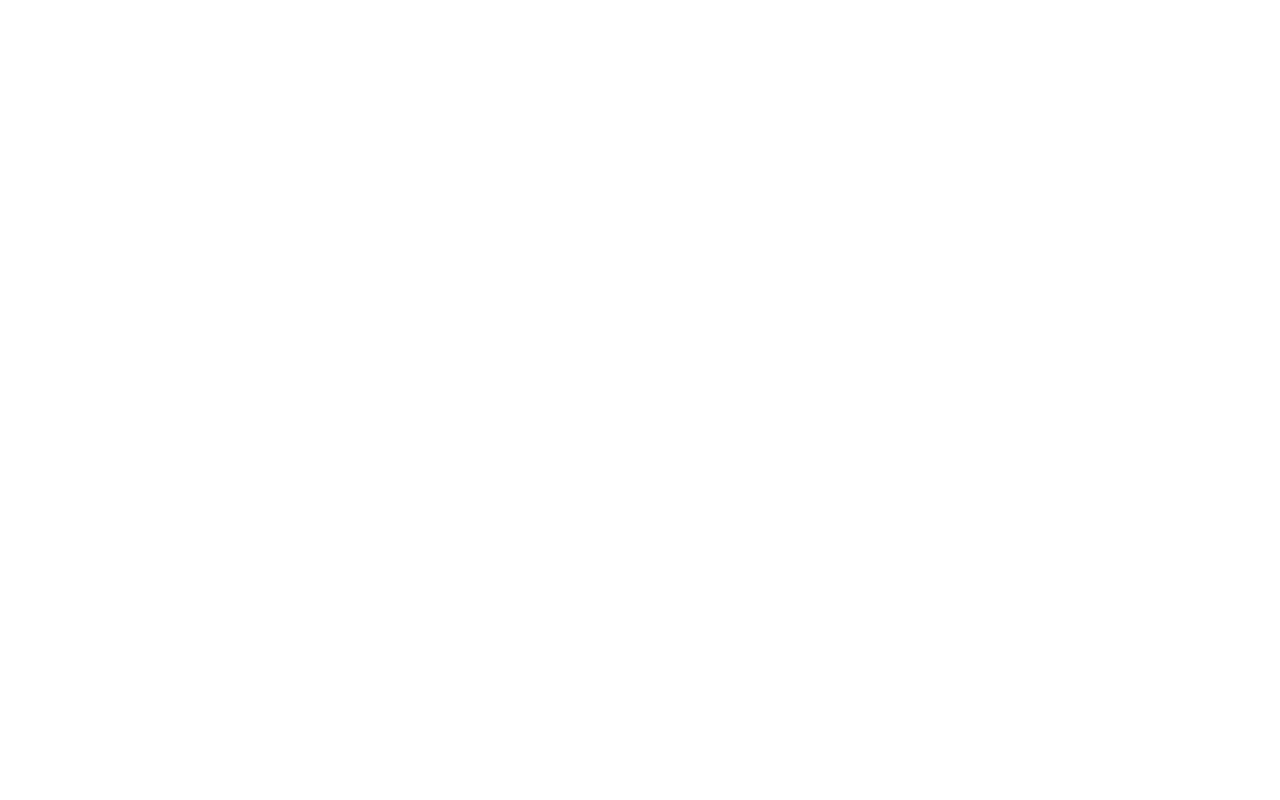
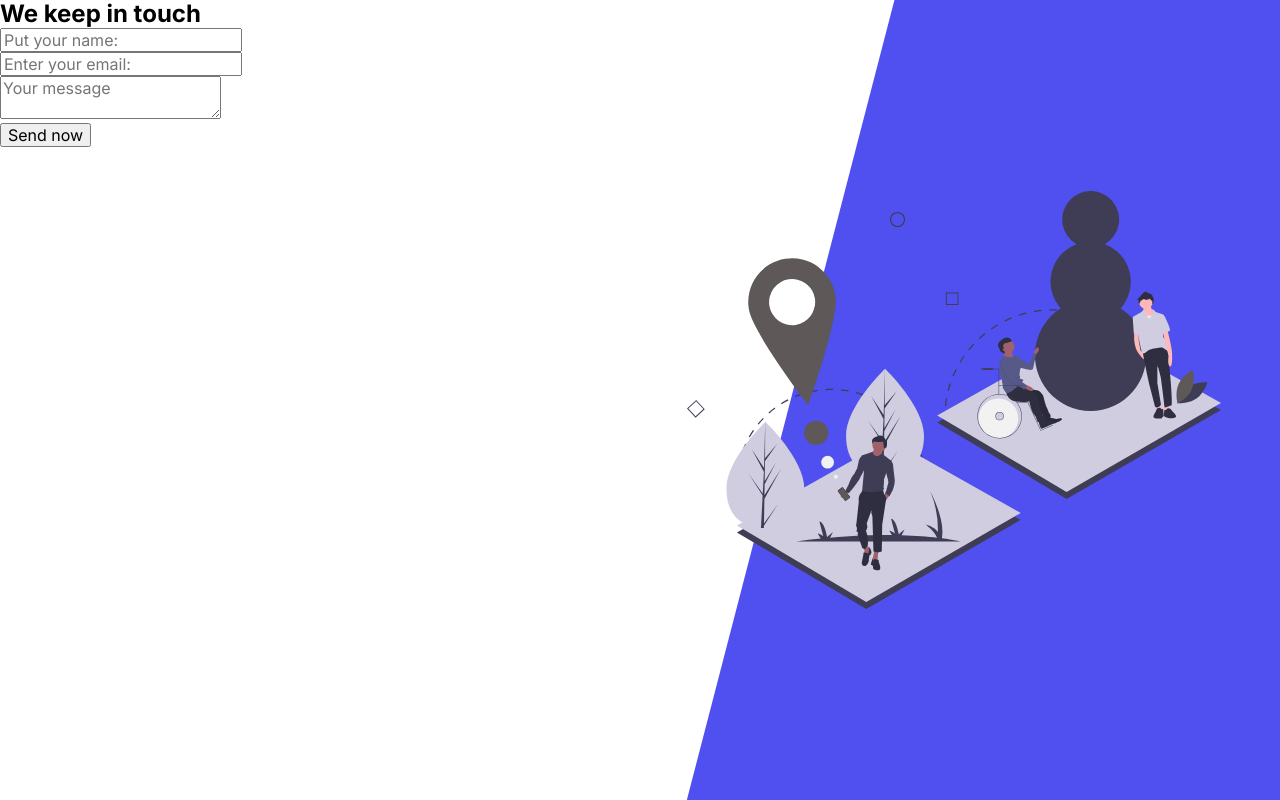
Before and after one commit to lorenapm/CSS-Grid-Practices, a plain HTML site: page contact-form/index.html in a window 1280 px wide. Drawn offline with Linux system fonts and the light colour scheme.

Commit message:
add image y clip-path

```diff
--- a/contact-form/css/style.css
+++ b/contact-form/css/style.css
@@ -2,8 +2,40 @@
 
 :root {
   --font: "Inter", sans-serif;
+  --contact-columns: repeat(8, 1fr);
+  --clip: polygon(35% 0, 100% 0, 100% 100%, 0% 100%);
 }
 
 body {
   font-family: "Inter", sans-serif;
 }
+.contact {
+  min-height: 600px;
+  height: 100vh;
+  display: grid;
+  grid-template-columns: var(--contact-columns);
+  grid-template-rows: 1fr;
+}
+/* padre con position relative / hijo con position absolute; entonces el hijo se posiciona inmediatamente a su padre (contact__picture y su hijo ::before*/
+.contact__picture {
+  grid-column: 5 / -1;
+  grid-row: 1 / -1;
+  display: flex;
+  align-items: center;
+  position: relative;
+}
+.contact__picture::before {
+  content: "";
+  display: block;
+  width: 100%;
+  height: 100%;
+  position: absolute;
+  top: 0;
+  left: 0;
+  background: #5050f0;
+  z-index: -1;
+  clip-path: var(--clip);
+}
+.contact__img {
+  width: 90%;
+}
--- a/contact-form/index.html
+++ b/contact-form/index.html
@@ -4,23 +4,34 @@
     <meta charset="UTF-8" />
     <meta http-equiv="X-UA-Compatible" content="IE=edge" />
     <meta name="viewport" content="width=device-width, initial-scale=1.0" />
-    <title>Contact Form/title>
-        <link rel="stylesheet" href="css/style.css">
-        <link rel="stylesheet" href="../normalize.css">
+    <title>Contact Form</title>
+    <link rel="stylesheet" href="css/style.css" />
+    <link rel="stylesheet" href="../normalize.css" />
   </head>
   <body>
-      <section class="contact">
-          <figure class="contact__picture">
-              <img src="img/image.svg" alt="" class="contact__img">
-          </figure>
-      </section>
+    <section class="contact">
+      <figure class="contact__picture">
+        <img src="img/illustration.svg" alt="" class="contact__img" />
+      </figure>
+
       <form class="contact__form">
-          <h2 class="contact__title">We keep in touch</h2>
-          <input type="text" placeholder="Put your name:" class="contact__input">
-          <input type="email" placeholder="Enter your email:" class="contact__input">
-          <textarea placeholder="Your message" class="contact__input contact__input--area"></textarea>
-          <button type="submit" class="contact__cta">Send now</button>
-
+        <h2 class="contact__title">We keep in touch</h2>
+        <input
+          type="text"
+          placeholder="Put your name:"
+          class="contact__input"
+        />
+        <input
+          type="email"
+          placeholder="Enter your email:"
+          class="contact__input"
+        />
+        <textarea
+          placeholder="Your message"
+          class="contact__input contact__input--area"
+        ></textarea>
+        <button type="submit" class="contact__cta">Send now</button>
       </form>
+    </section>
   </body>
 </html>
```
